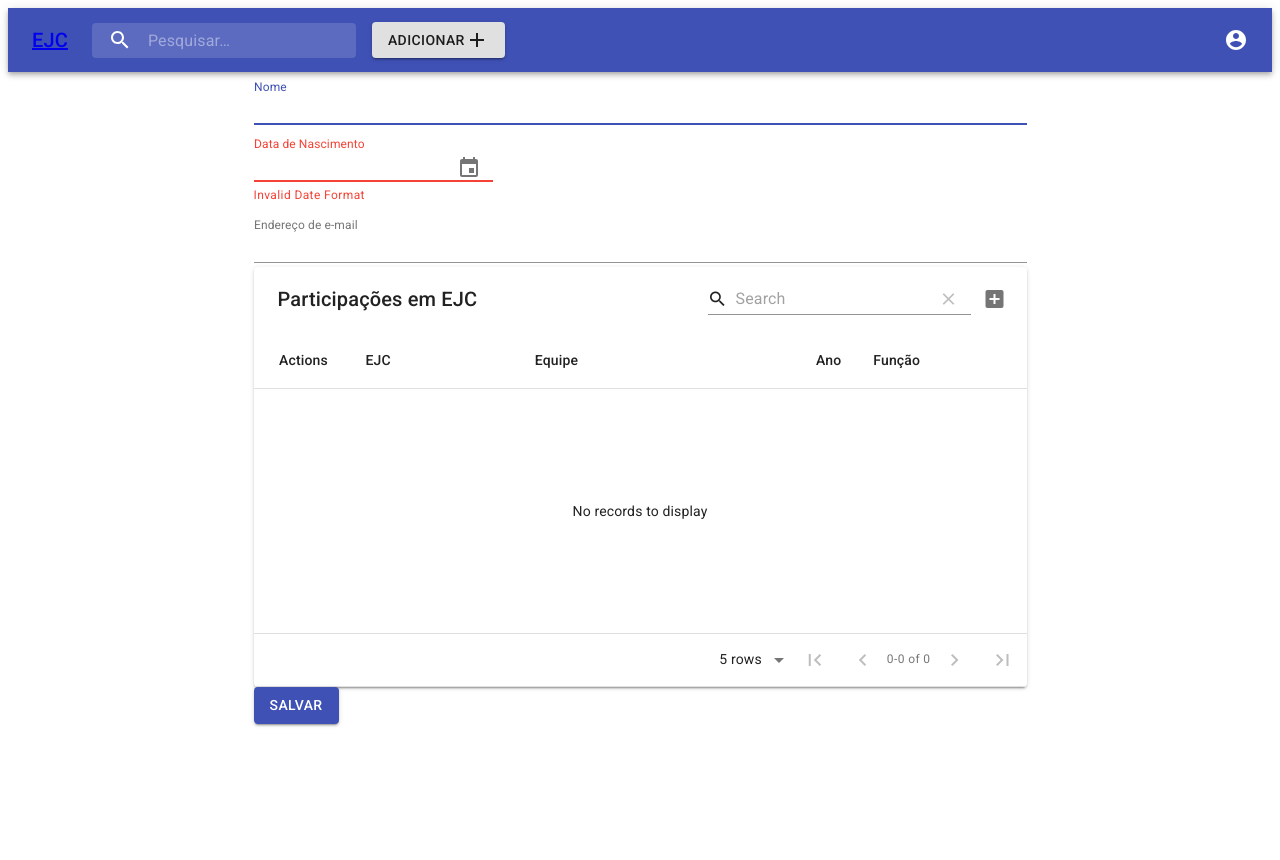
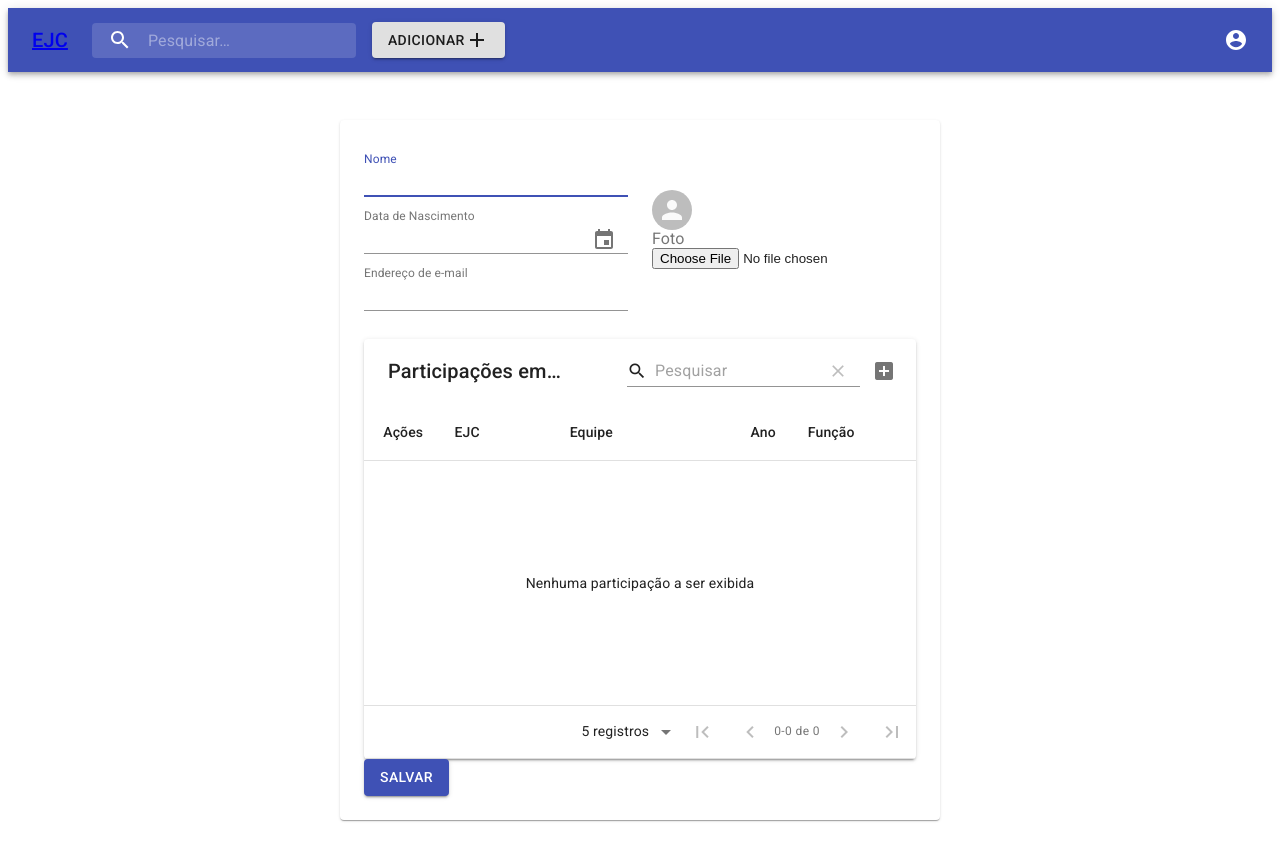
Before and after one commit to viniciusmpg/ejc-frontend, a React (Create React App) app: page /adicionar in a window 1280 px wide. Shown: the top 860 px of the page. Before the commit the page ends 800 px from the top, so only its background shows below. Built offline with nearby package versions, Linux system fonts and the light colour scheme; no server answers; sample sign-in values are in the browser's storage.

Commit message:
Edit Person fixed and photo upload

```diff
--- a/src/api/apiClient.js
+++ b/src/api/apiClient.js
@@ -14,6 +14,4 @@ axiosInstance.interceptors.request.use(function (config) {
     return config;
 });
 
-console.log(`API endpoint: ${endpoint}`);
-
 module.exports = axiosInstance;
--- a/src/components/Person/EditPerson.jsx
+++ b/src/components/Person/EditPerson.jsx
@@ -17,7 +17,7 @@ export default () => {
   }, []);
 
   if (person) {
-    person.dateOfBirth = moment.utc(person.dateOfBirth).format("DD/MM/YYYY");
+    person.dateOfBirth = moment.utc(person.dateOfBirth, "DD/MM/YYYY").format("MM/DD/YYYY");
     return <PersonForm initialState={person} />;
   }
 
--- a/src/components/Person/EventsTable.jsx
+++ b/src/components/Person/EventsTable.jsx
@@ -8,44 +8,32 @@ const fetchColumns = (events, teams, roles) => {
     {
       title: "EJC",
       field: "eventName",
-      editComponent: (props) => (
-        <CustomAutoComplete
-          {...props}
-          data={events}
-          label="EJC"
-        />
-      ),
+      editComponent: props => (
+        <CustomAutoComplete {...props} data={events} label="EJC" />
+      )
     },
     {
       title: "Equipe",
       field: "team",
-      editComponent: (props) => (
-        <CustomAutoComplete
-          {...props}
-          data={teams}
-          label="Equipe"
-        />
-      ),
+      editComponent: props => (
+        <CustomAutoComplete {...props} data={teams} label="Equipe" />
+      )
     },
     { title: "Ano", field: "year", type: "numeric" },
     {
       title: "Função",
       field: "role",
-      editComponent: (props) => (
-        <CustomAutoComplete
-          {...props}
-          data={roles}
-          label="Função"
-        />
-      ),
-    },
+      editComponent: props => (
+        <CustomAutoComplete {...props} data={roles} label="Função" />
+      )
+    }
   ];
 };
 
 export default function EventsTable({ events, onRowUpdated }) {
   const [state, setState] = React.useState({
     columns: fetchColumns(),
-    data: events ? events : [],
+    data: events ? events : []
   });
 
   useEffect(() => {
@@ -53,13 +41,13 @@ export default function EventsTable({ events, onRowUpdated }) {
       const [events, teams, roles] = await Promise.all([
         client.get("tags?fieldName=EventParticipations.EventName"),
         client.get("tags?fieldName=EventParticipations.Team"),
-        client.get("tags?fieldName=EventParticipations.Role"),
+        client.get("tags?fieldName=EventParticipations.Role")
       ]);
 
-      setState((prevState) => {
+      setState(prevState => {
         return {
           ...prevState,
-          columns: fetchColumns(events.data, teams.data, roles.data),
+          columns: fetchColumns(events.data, teams.data, roles.data)
         };
       });
     }
@@ -72,12 +60,36 @@ export default function EventsTable({ events, onRowUpdated }) {
       title="Participações em EJC"
       columns={state.columns}
       data={state.data}
+      options={{
+        search: true
+      }}
+      localization={{
+        pagination: {
+          labelDisplayedRows: "{from}-{to} de {count}",
+          labelRowsSelect: "registros"
+        },
+        toolbar: {
+          nRowsSelected: "{0} participações(s) selecionadas"
+        },
+        header: {
+          actions: "Ações"
+        },
+        body: {
+          emptyDataSourceMessage: "Nenhuma participação a ser exibida",
+          filterRow: {
+            filterTooltip: "Filtrar"
+          }
+        },
+        toolbar:{
+          searchPlaceholder: "Pesquisar"
+        }
+      }}
       editable={{
-        onRowAdd: (newData) =>
-          new Promise((resolve) => {
+        onRowAdd: newData =>
+          new Promise(resolve => {
             setTimeout(() => {
               resolve();
-              setState((prevState) => {
+              setState(prevState => {
                 const data = [...prevState.data];
                 data.push(newData);
                 onRowUpdated(data);
@@ -86,11 +98,11 @@ export default function EventsTable({ events, onRowUpdated }) {
             }, 600);
           }),
         onRowUpdate: (newData, oldData) =>
-          new Promise((resolve) => {
+          new Promise(resolve => {
             setTimeout(() => {
               resolve();
               if (oldData) {
-                setState((prevState) => {
+                setState(prevState => {
                   const data = [...prevState.data];
                   data[data.indexOf(oldData)] = newData;
                   onRowUpdated(data);
@@ -99,18 +111,18 @@ export default function EventsTable({ events, onRowUpdated }) {
               }
             }, 600);
           }),
-        onRowDelete: (oldData) =>
-          new Promise((resolve) => {
+        onRowDelete: oldData =>
+          new Promise(resolve => {
             setTimeout(() => {
               resolve();
-              setState((prevState) => {
+              setState(prevState => {
                 const data = [...prevState.data];
                 data.splice(data.indexOf(oldData), 1);
                 onRowUpdated(data);
                 return { ...prevState, data };
               });
             }, 600);
-          }),
+          })
       }}
     />
   );
--- a/src/components/Person/PersonForm.jsx
+++ b/src/components/Person/PersonForm.jsx
@@ -12,24 +12,50 @@ import EventsTable from "./EventsTable";
 import DateFnsUtils from "@date-io/date-fns";
 import {
   MuiPickersUtilsProvider,
-  KeyboardDatePicker
+  KeyboardDatePicker,
 } from "@material-ui/pickers";
+import Paper from "@material-ui/core/Paper";
+import FormLabel from "@material-ui/core/FormLabel";
+import Avatar from "@material-ui/core/Avatar";
+
 const client = require("../../api/apiClient");
+const moment = require("moment");
+const fileUtils = require("../../utils/fileUtils");
 
-const useStyles = makeStyles(theme => ({
+const useStyles = makeStyles((theme) => ({
   close: {
-    padding: theme.spacing(0.5)
+    padding: theme.spacing(0.5),
   },
   success: {
     background: green[600],
-    color: "#FFF"
-  }
+    color: "#FFF",
+  },
+  paper: {
+    marginTop: theme.spacing(3),
+    marginBottom: theme.spacing(3),
+    padding: theme.spacing(2),
+    [theme.breakpoints.up(600 + theme.spacing(3) * 2)]: {
+      marginTop: theme.spacing(6),
+      marginBottom: theme.spacing(6),
+      padding: theme.spacing(3),
+    },
+  },
+  layout: {
+    width: "auto",
+    marginLeft: theme.spacing(2),
+    marginRight: theme.spacing(2),
+    [theme.breakpoints.up(600 + theme.spacing(2) * 2)]: {
+      width: 600,
+      marginLeft: "auto",
+      marginRight: "auto",
+    },
+  },
 }));
 
 const emptyState = {
   name: "",
-  dateOfBirth: "",
-  email: ""
+  dateOfBirth: null,
+  email: "",
 };
 
 export default ({ initialState }) => {
@@ -50,36 +76,56 @@ export default ({ initialState }) => {
     setForm({ ...getForm, openDialog: false });
   }
 
-  const eventsChangedHandler = newData => {
+  const eventsChangedHandler = (newData) => {
     setForm({ ...getForm, eventParticipations: newData });
   };
 
-  const handleDateChange = date => {
+  const handleDateChange = (date) => {
     setForm({ ...getForm, dateOfBirth: date });
   };
-
-  function handleSubmit(event) {
-    event.preventDefault();
-    client
-      .post("persons", getForm)
-      .then(res => {
+  const handleSubmissionPromise = (savePromise) => {
+    savePromise
+      .then((res) => {
         setForm({ ...emptyState });
         openSuccessBar();
       })
-      .catch(res => {
+      .catch((res) => {
         console.log("error response", res);
       });
+  };
+
+  const handleFileChange = (event) => {
+    fileUtils.toBase64(event.target.files[0])
+          .then((res) => setForm({...getForm, photo: res}) );
+  };
+
+  function savePerson(event) {
+    event.preventDefault();
+    const personToSave = {
+      ...getForm,
+      dateOfBirth: moment
+        .utc(getForm.dateOfBirth, "MM/DD/YYYY")
+        .format("DD/MM/YYYY"),
+    };
+    setForm(personToSave);
+
+    const savePromise = getForm.id
+      ? client.put("persons/" + getForm.id, personToSave)
+      : client.post("persons", personToSave);
+    handleSubmissionPromise(savePromise);
   }
 
   return (
+    <main className={classes.layout}>
+      <Paper className={classes.paper}>
         <Grid
           container
-      spacing={0}
-      direction="column"
+          spacing={3}
+          direction="row"
           alignItems="center"
           justify="center"
         >
-      <form id="personForm" onSubmit={handleSubmit}>
+          <Grid item md={6}>
             <TextField
               autoFocus
               margin="dense"
@@ -88,7 +134,7 @@ export default ({ initialState }) => {
               type="text"
               fullWidth
               InputLabelProps={{
-            shrink: true
+                shrink: true,
               }}
               onChange={changeHandler}
               value={getForm.name}
@@ -99,26 +145,14 @@ export default ({ initialState }) => {
                 name="dateOfBirth"
                 label="Data de Nascimento"
                 format="dd/MM/yyyy"
+                fullWidth
                 value={getForm.dateOfBirth}
                 onChange={handleDateChange}
                 InputLabelProps={{
-              shrink: true
+                  shrink: true,
                 }}
               />
             </MuiPickersUtilsProvider>
-
-        {/* <TextField
-          margin="dense"
-          name="dateOfBirth"
-          label="Data de Nascimento"
-          type="date"
-          fullWidth
-          InputLabelProps={{
-            shrink: true
-          }}
-          onChange={changeHandler}
-          value={getForm.dateOfBirth}
-        /> */}
             <TextField
               margin="dense"
               name="email"
@@ -127,24 +161,40 @@ export default ({ initialState }) => {
               value={getForm.email}
               fullWidth
               InputLabelProps={{
-            shrink: true
+                shrink: true,
               }}
               onChange={changeHandler}
             />
+          </Grid>
+          <Grid item md={6}>
+          <Avatar alt="Remy Sharp" src={getForm.photo} />
+            <FormLabel>Foto</FormLabel>
+            <input
+              type="file"
+              onChange={handleFileChange}
+              accept="image/png, image/jpeg"
+            />
+          </Grid>
+          <Grid item xs={12}>
             <EventsTable
               events={getForm.eventParticipations}
               onRowUpdated={eventsChangedHandler}
             ></EventsTable>
-
-        <Button type="submit" variant="contained" color="primary">
+            <Button
+              type="button"
+              onClick={savePerson}
+              variant="contained"
+              color="primary"
+            >
               Salvar
             </Button>
-      </form>
+          </Grid>
+        </Grid>
 
         <Snackbar
           anchorOrigin={{
             vertical: "bottom",
-          horizontal: "left"
+            horizontal: "left",
           }}
           open={getForm.openDialog}
           autoHideDuration={6000}
@@ -152,13 +202,11 @@ export default ({ initialState }) => {
           ContentProps={{
             "aria-describedby": "successMessage",
             classes: {
-            root: classes.success
-          }
+              root: classes.success,
+            },
           }}
           message={
-          <span id="successMessage">
-            {getForm.name} adicionado com sucesso!
-          </span>
+            <span id="successMessage">{getForm.name} salvo com sucesso!</span>
           }
           action={[
             <Button
@@ -179,9 +227,10 @@ export default ({ initialState }) => {
               onClick={closeSuccessBar}
             >
               <CloseIcon />
-          </IconButton>
+            </IconButton>,
           ]}
         />
-    </Grid>
+      </Paper>
+    </main>
   );
 };
--- a/src/components/Person/PersonItem.jsx
+++ b/src/components/Person/PersonItem.jsx
@@ -10,45 +10,42 @@ import { makeStyles } from "@material-ui/core/styles";
 import EditButton from "../common/EditButton";
 import DeleteButton from "../common/DeleteButton";
 
-const useStyles = makeStyles(theme => ({
+const useStyles = makeStyles((theme) => ({
   fab: {
-    margin: theme.spacing(1)
+    margin: theme.spacing(1),
   },
   extendedIcon: {
-    marginRight: theme.spacing(1)
-  }
+    marginRight: theme.spacing(1),
+  },
 }));
 
-export default props => {
+export default ({ person }) => {
   const classes = useStyles();
 
   return (
     <React.Fragment>
       <ListItem alignItems="flex-start">
         <ListItemAvatar>
-          <Avatar alt="Remy Sharp" src="https://bit.ly/2ZfSBiQ" />
+          <Avatar alt="Remy Sharp" src={person.photo} />
         </ListItemAvatar>
         <ListItemText
-          primary={props.person.name}
+          primary={person.name}
           secondary={
             <React.Fragment>
               <Typography component="span" variant="body2" color="textPrimary">
-                {`Participações em EJC: ${props.person.eventParticipations
-                  .length || 0}`}
+                {`Participações em EJC: ${person.eventParticipations.length ||
+                  0}`}
               </Typography>
               {"  "}
             </React.Fragment>
           }
         />
         <ListItemSecondaryAction>
-          <EditButton
-            className={classes.fab}
-            personId={props.person.id}
-          ></EditButton>
+          <EditButton className={classes.fab} personId={person.id}></EditButton>
           <DeleteButton
             className={classes.fab}
-            name={props.person.name}
-            personId={props.person.id}
+            name={person.name}
+            personId={person.id}
           />
         </ListItemSecondaryAction>
       </ListItem>
--- /dev/null
+++ b/src/utils/fileUtils.js
@@ -0,0 +1,8 @@
+const toBase64 = file => new Promise((resolve, reject) => {
+    const reader = new FileReader();
+    reader.readAsDataURL(file);
+    reader.onload = () => resolve(reader.result);
+    reader.onerror = error => reject(error);
+});
+
+module.exports = {toBase64};
```
Also changed, not shown: 1 other file (tests, documents, lock files or other folders). Lines whose indentation alone changed are shown as unchanged.
